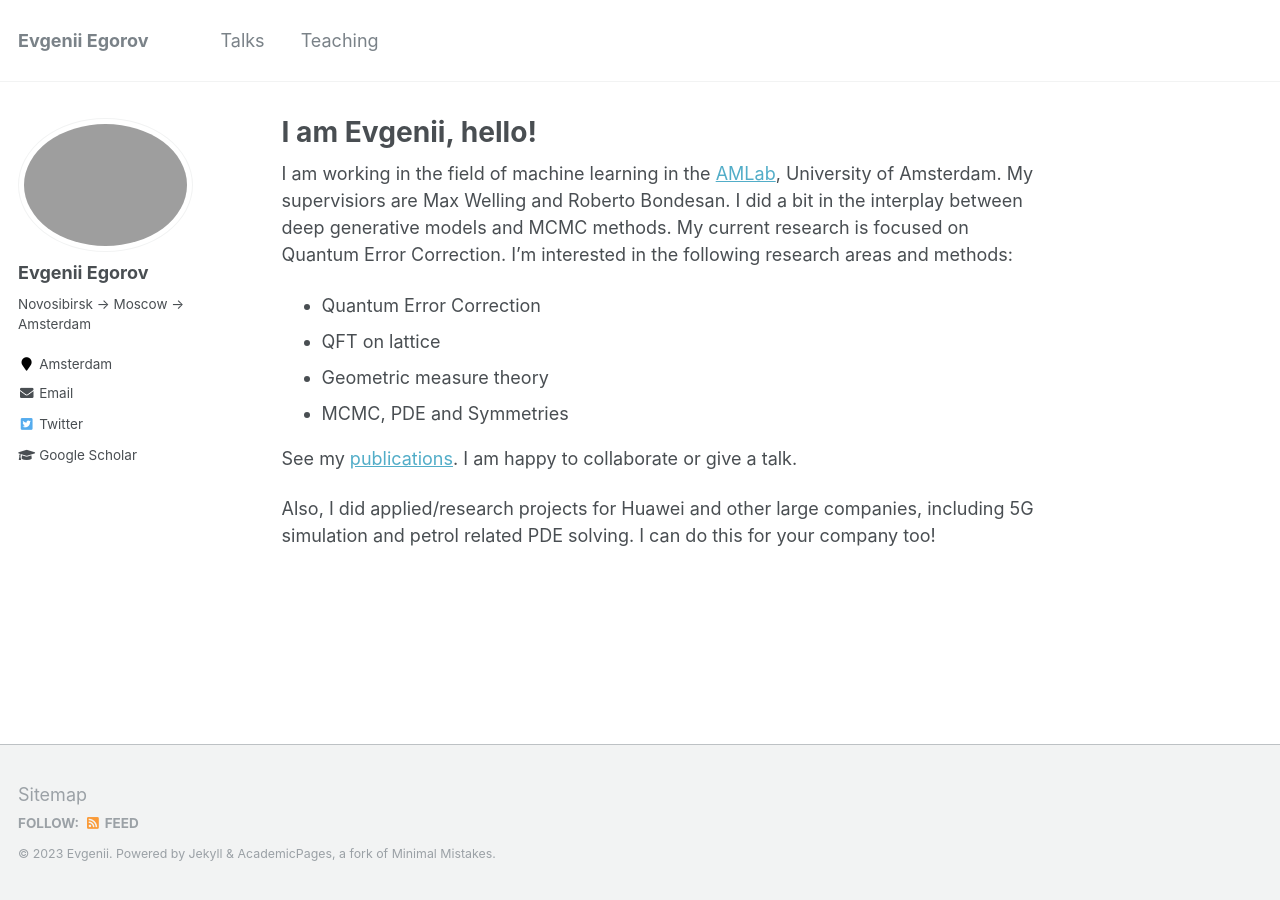
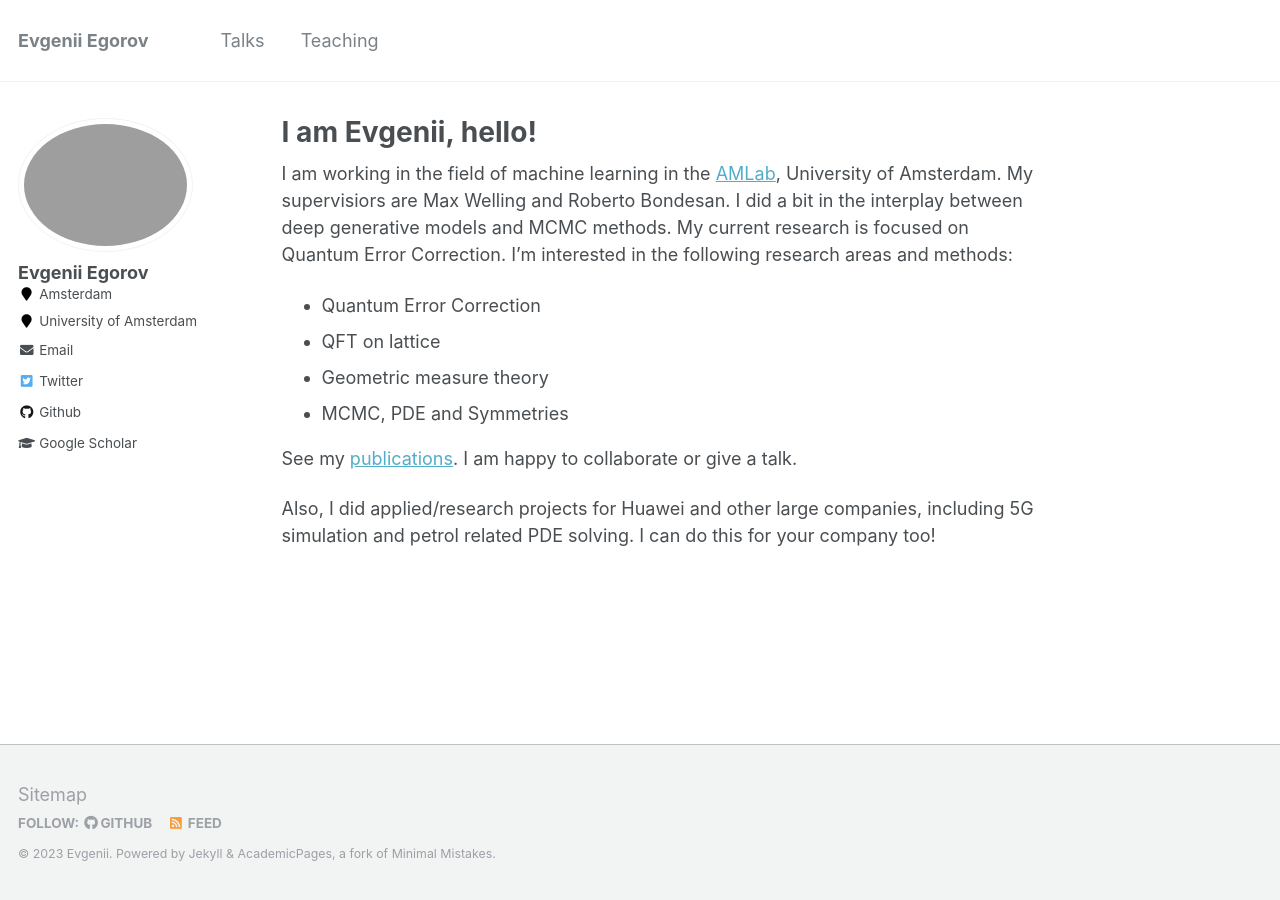
Before and after one commit to evgenii-egorov/evgenii-egorov.github.io, a Jekyll site: the page built from _pages/about.md, in a window 1280 px wide. Built offline with Jekyll 4.4.1, drawn with Linux system fonts in a browser that asks for light colours.

Commit message:
Update _config.yml

```diff
--- a/_config.yml
+++ b/_config.yml
@@ -82,9 +82,9 @@ analytics:
 author:
   name             : "Evgenii Egorov"
   avatar           : "profile.png"
-  bio              : "Novosibirsk -> Moscow -> Amsterdam"
+  bio              : #"Novosibirsk -> Moscow -> Amsterdam"
   location         : "Amsterdam"
-  employer         :
+  employer         : "University of Amsterdam"
   pubmed           : #"https://www.ncbi.nlm.nih.gov/pubmed/?term=john+snow"
   googlescholar    : "https://scholar.google.ru/citations?user=LwVVunEAAAAJ"
   email            : "egorov.evgenyy@ya.ru"
@@ -96,7 +96,7 @@ author:
   flickr           :
   facebook         :
   foursquare       :
-  github           : #"https://github.com/evgenii-egorov"
+  github           : "https://github.com/evgenii-egorov"
   google_plus      :
   keybase          :
   instagram        :
```
